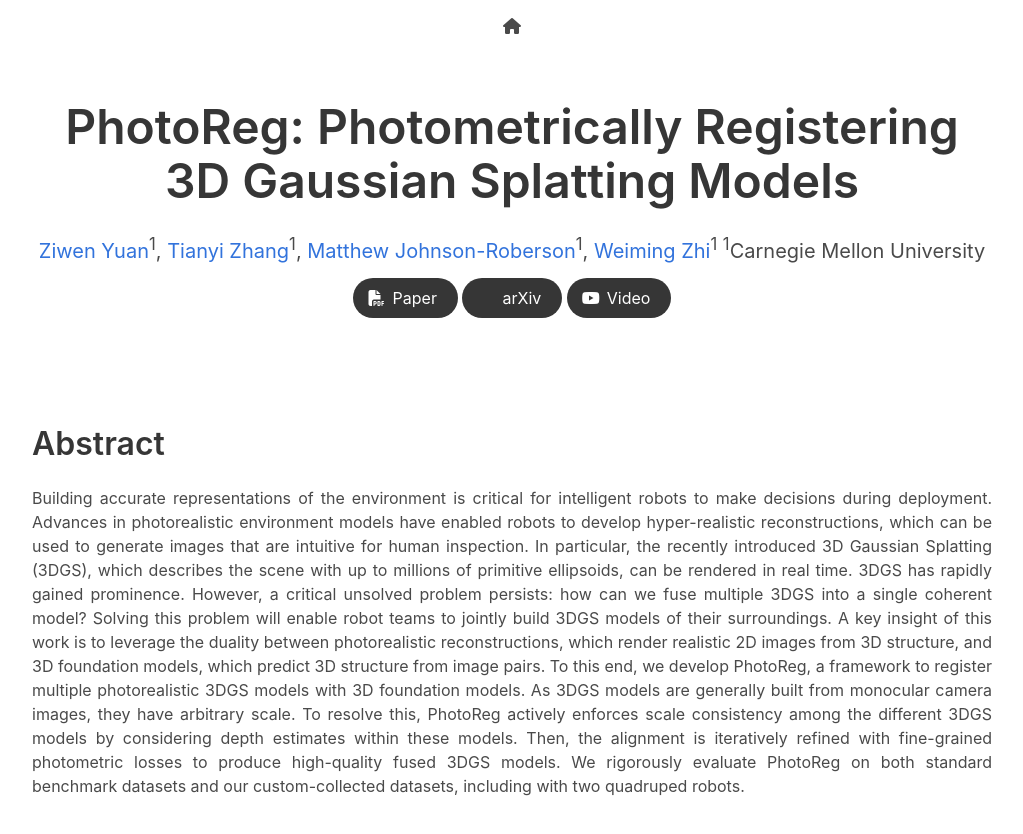
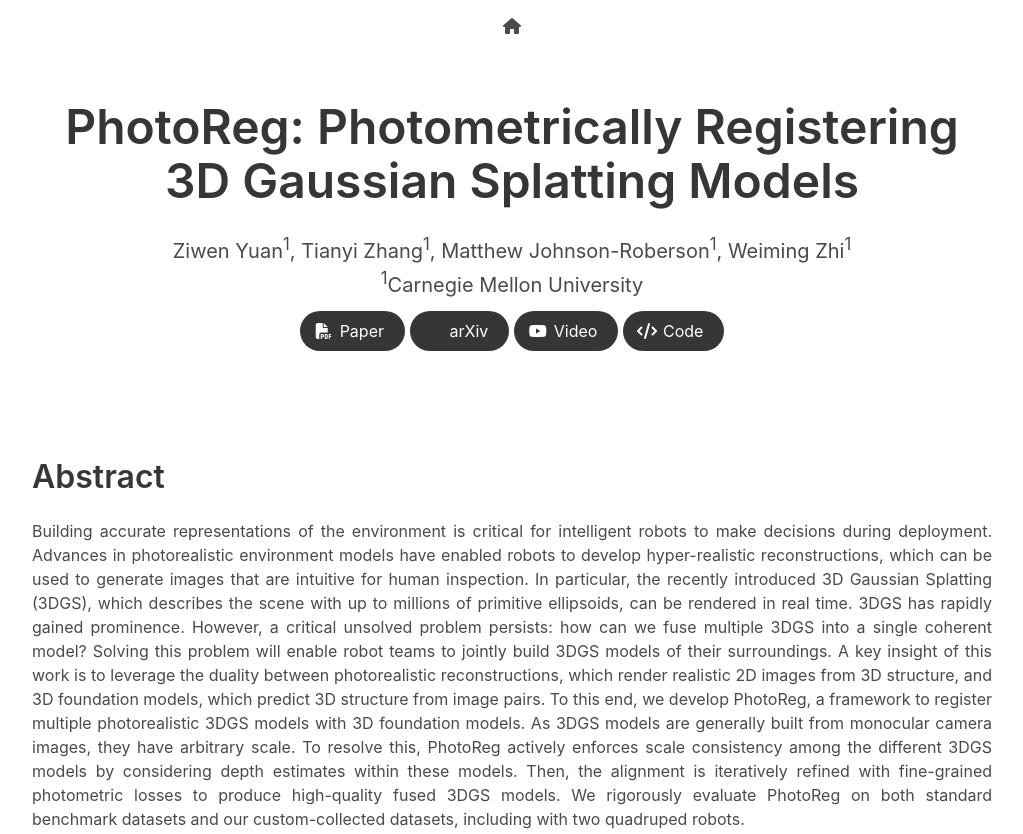
Before and after one commit to ziweny11/photoreg, a plain HTML site: page index.html in a window 1280 px wide. Shown: the top 834 px of the page, without its empty margins (128-1151 px from the left). Drawn offline with nearby package versions, Linux system fonts and the light colour scheme; a web font is replaced by a local one.

Commit message:
Update index.html remove links

```diff
--- a/index.html
+++ b/index.html
@@ -29,7 +29,8 @@
   </div>
   <div class="navbar-menu">
     <div class="navbar-start" style="flex-grow: 1; justify-content: center;">
-      <a class="navbar-item" href="https://keunhong.com">
+      <!-- Home Link Placeholder for later adjustment if needed -->
+      <a class="navbar-item">
       <span class="icon">
           <i class="fas fa-home"></i>
       </span>
@@ -45,22 +46,18 @@
         <div class="column has-text-centered">
           <h1 class="title is-1 publication-title">PhotoReg: Photometrically Registering 3D Gaussian Splatting Models</h1>
           <div class="is-size-5 publication-authors">
-            <span class="author-block">
-              <a href="https://keunhong.com">Ziwen Yuan</a><sup>1</sup>,</span>
-            <span class="author-block">
-              <a href="https://keunhong.com">Tianyi Zhang</a><sup>1</sup>,</span>
-            <span class="author-block">
-              <a href="https://keunhong.com">Matthew Johnson-Roberson</a><sup>1</sup>,</span>
-            <span class="author-block">
-              <a href="https://keunhong.com">Weiming Zhi</a><sup>1</sup></span>
-            <span class="author-block"><sup>1</sup>Carnegie Mellon University</span>
+            Ziwen Yuan<sup>1</sup>,
+            Tianyi Zhang<sup>1</sup>,
+            Matthew Johnson-Roberson<sup>1</sup>,
+            Weiming Zhi<sup>1</sup>
+            <br><sup>1</sup>Carnegie Mellon University
           </div>
 
           <div class="column has-text-centered">
             <div class="publication-links">
               <!-- PDF Link Placeholder -->
               <span class="link-block">
-                <a href="https://arxiv.org/pdf/2011.12948"
+                <a href="#"
                    class="external-link button is-normal is-rounded is-dark">
                   <span class="icon">
                       <i class="fas fa-file-pdf"></i>
@@ -70,7 +67,7 @@
               </span>
               <!-- arXiv Link Placeholder -->
               <span class="link-block">
-                <a href="https://arxiv.org/abs/2011.12948"
+                <a href="#"
                    class="external-link button is-normal is-rounded is-dark">
                   <span class="icon">
                       <i class="ai ai-arxiv"></i>
@@ -80,12 +77,22 @@
               </span>
               <!-- Video Link Placeholder -->
               <span class="link-block">
-                <a href="https://www.youtube.com/watch?v=MrKrnHhk8IA"
+                <a href="#"
                    class="external-link button is-normal is-rounded is-dark">
                   <span class="icon">
                       <i class="fab fa-youtube"></i>
                   </span>
                   <span>Video</span>
+                </a>
+              </span>
+              <!-- Code Link, refreshes the page -->
+              <span class="link-block">
+                <a href="./"
+                   class="external-link button is-normal is-rounded is-dark">
+                  <span class="icon">
+                      <i class="fas fa-code"></i>
+                  </span>
+                  <span>Code</span>
                 </a>
               </span>
             </div>
```
